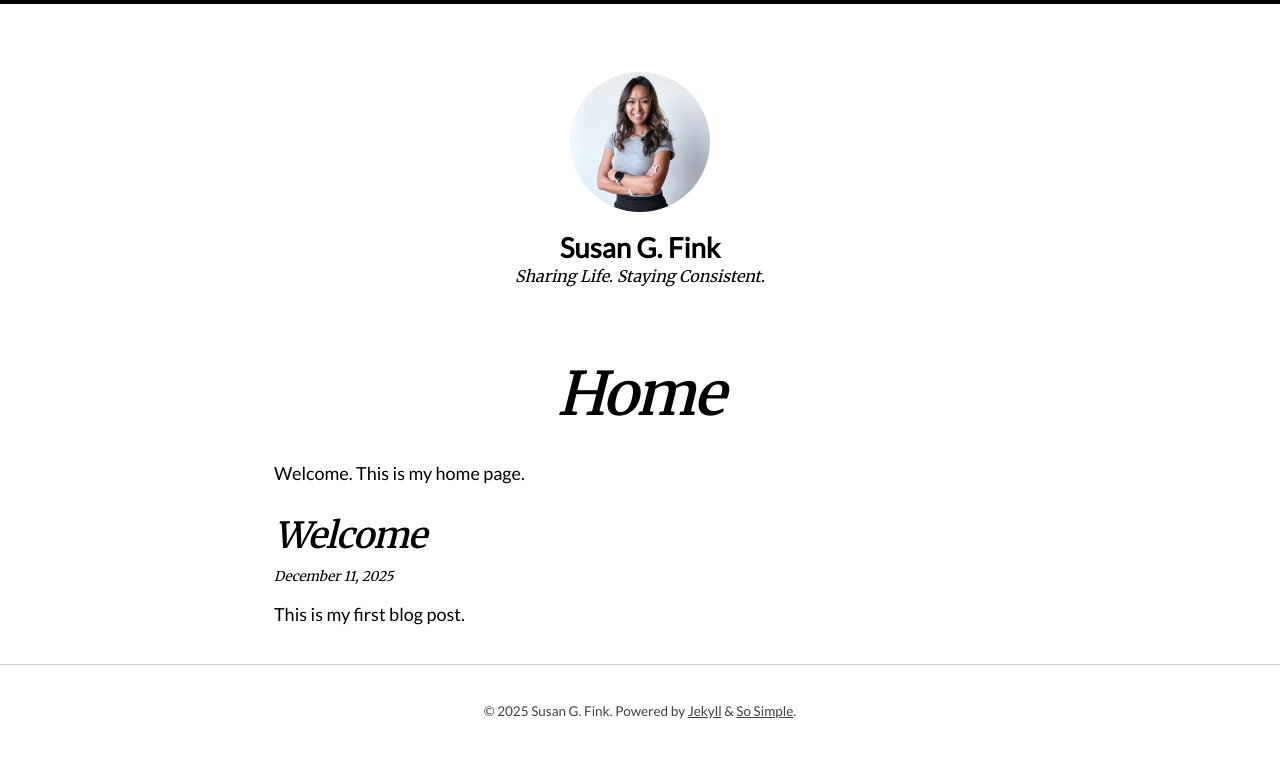
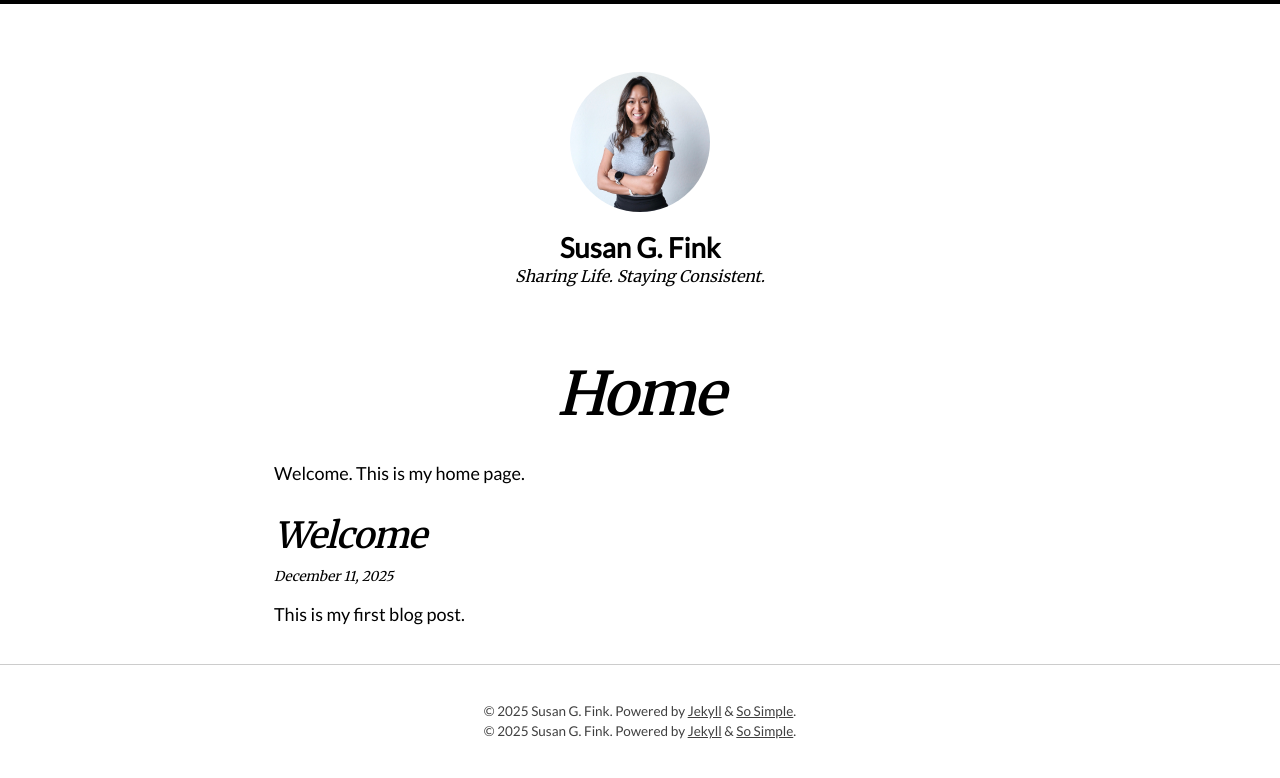
Before and after one commit to susangfink/site, a Jekyll site: the page built from index.md, in a window 1280 px wide. Shown: the top 778 px of the page. Built offline with Jekyll 4.4.1, drawn with Linux system fonts in a browser that asks for light colours; nearby versions of some CDN libraries.

Commit message:
Update footer.html

```diff
--- a/_includes/footer.html
+++ b/_includes/footer.html
@@ -19,6 +19,8 @@
       {{ site.copyright | markdownify }}
     {% else %}
       <p>&copy; {{ site.time | date: '%Y' }} {{ site.name | default: site.title }}. {{ site.data.text[site.locale].powered_by | default: "Powered by" }} <a href="https://jekyllrb.com" rel="nofollow">Jekyll</a> &amp; <a href="https://github.com/mmistakes/so-simple-theme" rel="nofollow">So Simple</a>.</p>
+      <p>&copy; {{ site.time | date: '%Y' }} {{ site.name | default: site.title }}. {{ site.data.text[site.locale].powered_by | default: "Powered by" }} <a href="https://jekyllrb.com" rel="nofollow">Jekyll</a> &amp; <a href="https://github.com/mmistakes/so-simple-theme" rel="nofollow">So Simple</a>.</p>
+
     {% endif %}
   </div>
 </footer>
```
